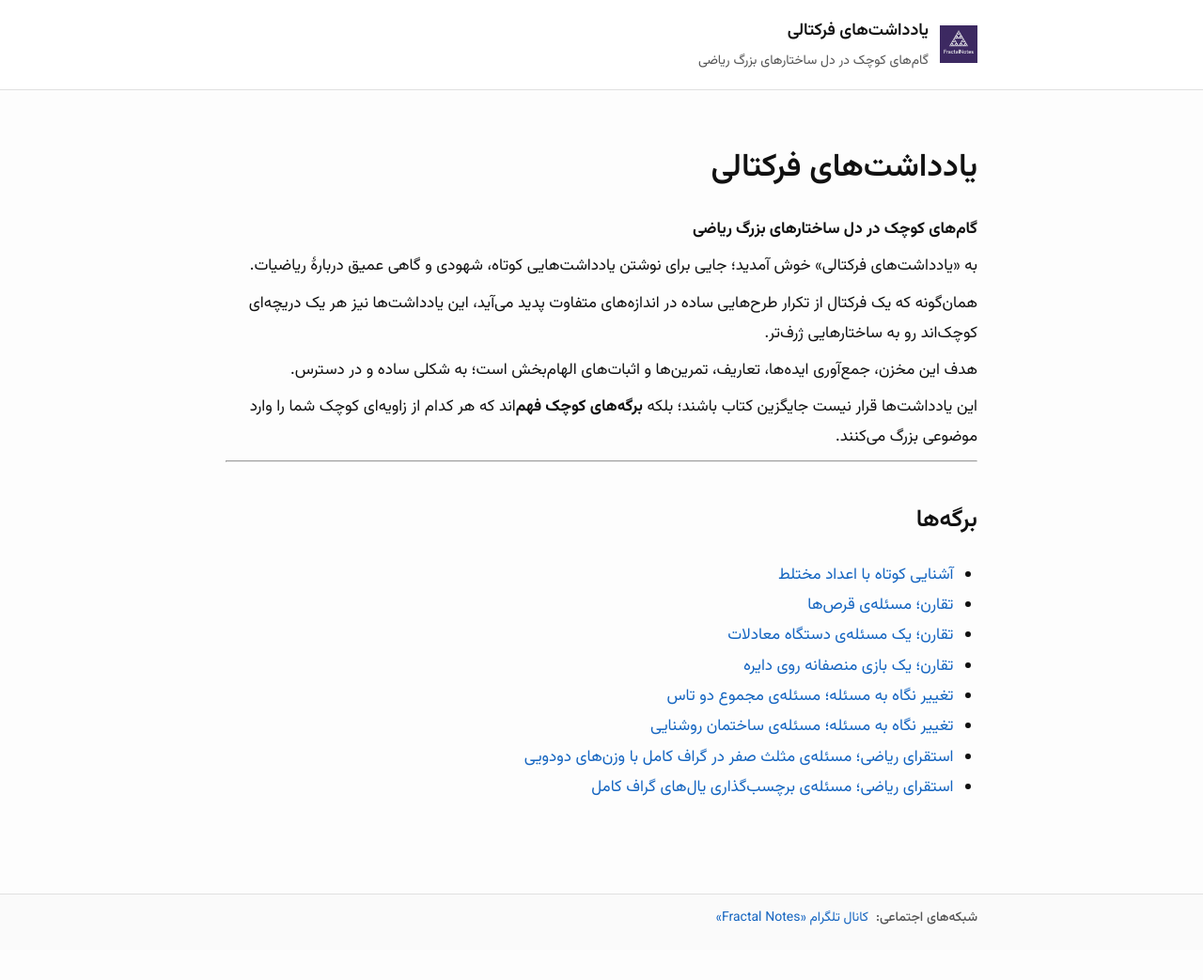
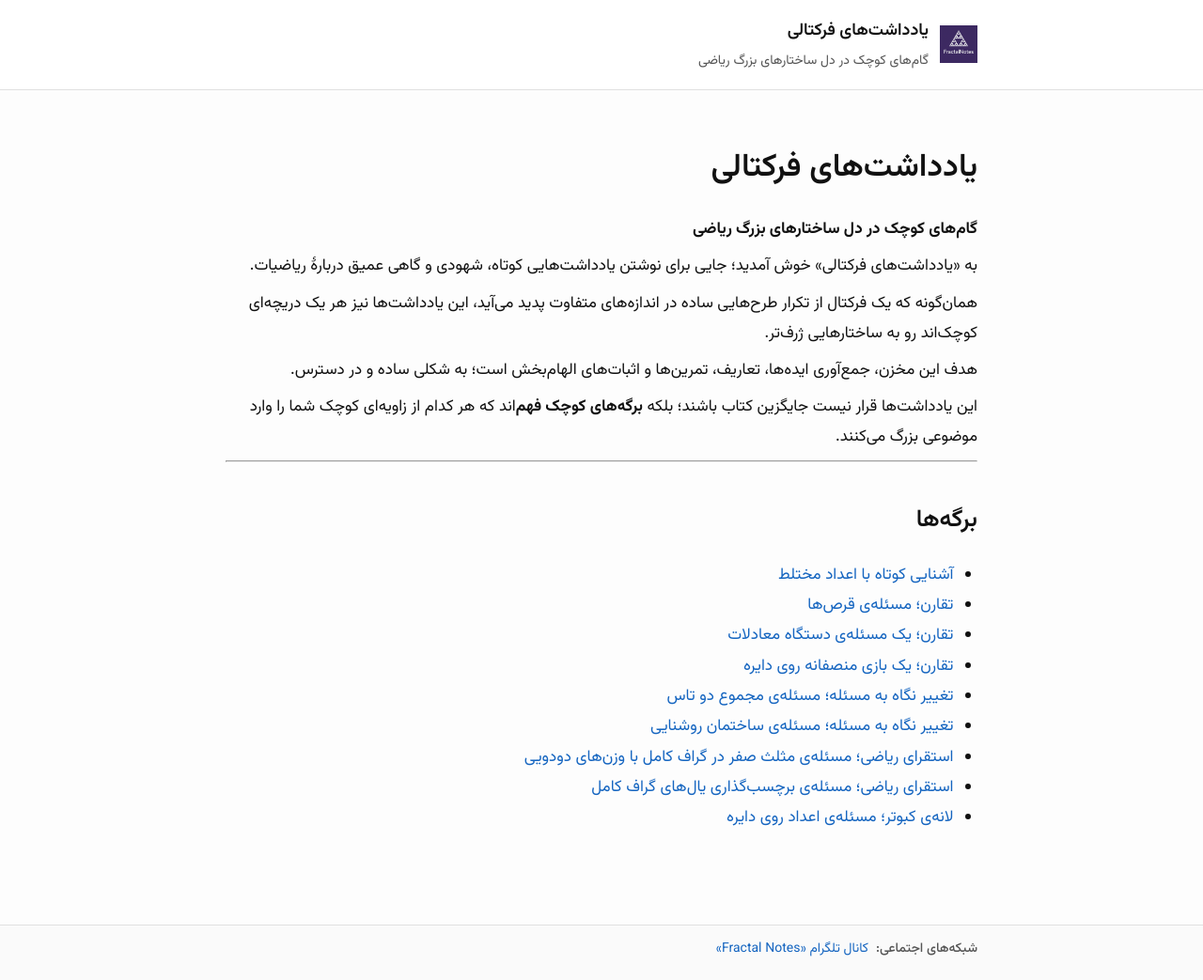
Before and after one commit to pooyarezaie/Fractal-Notes, a Jekyll site: the page built from index.md, in a window 1280 px wide. Shown: the whole page at 94% size. Built offline with Jekyll 4.4.1, drawn with Linux system fonts in a browser that asks for light colours; before the commit the page ends 1011 px from its top, so only the background shows below that.

Commit message:
Update index of the site

```diff
--- a/index.md
+++ b/index.md
@@ -25,3 +25,4 @@ title: "یادداشت‌های فرکتالی"
 - [تغییر نگاه به‌ مسئله؛ مسئله‌ی ساختمان روشنایی](problem-solving/recasting/lighting-building-problem)
 - [استقرای ریاضی؛ مسئله‌ی مثلث صفر در گراف کامل با وزن‌های دودویی](induction/zero-triangle-graph-problem)
 - [استقرای ریاضی؛ مسئله‌ی برچسب‌گذاری یال‌های گراف کامل](induction/graph-edge-labeling-problem)
+- [لانه‌ی کبوتر؛ مسئله‌ی اعداد روی دایره](pigeonhole-principle/a-circle-sum-puzzle)
```
